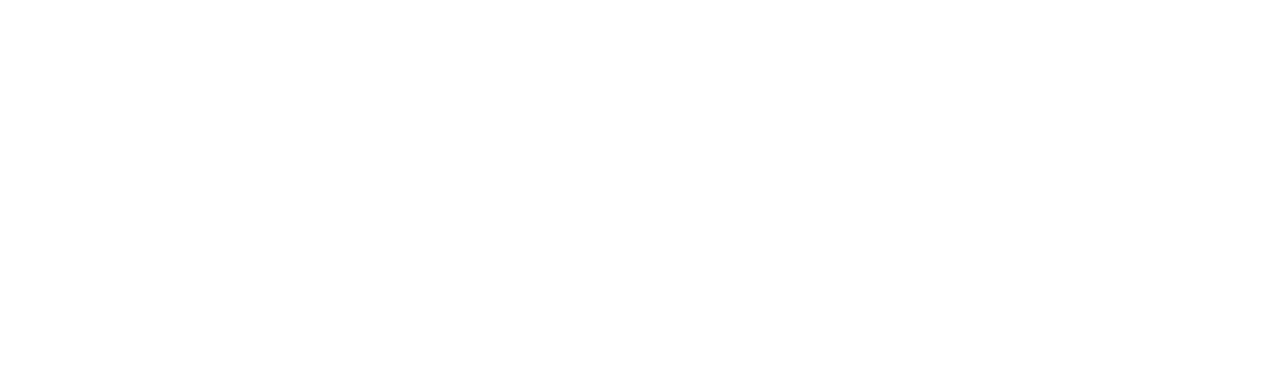
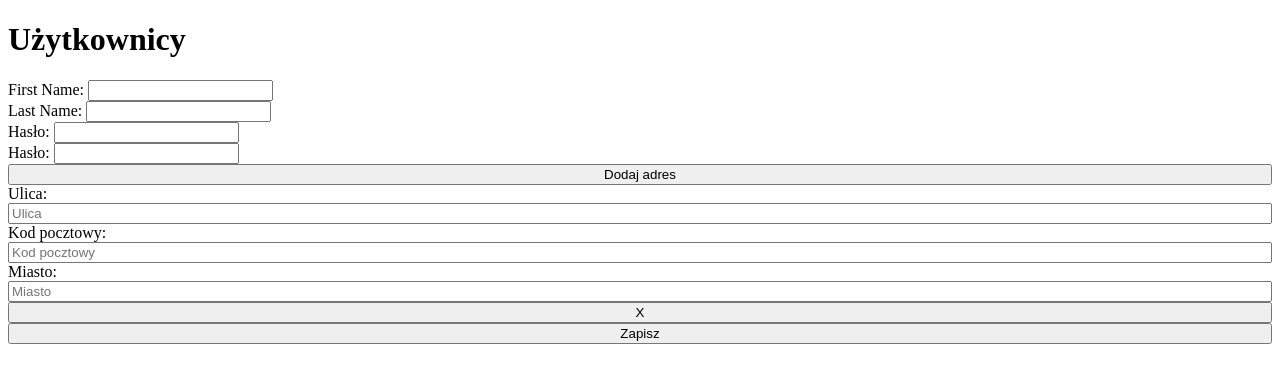
Before and after one commit to sebastianmatyszewski/Simple-Aplication, an Angular app: page /users in a window 1280 px wide. Before the commit this address led to /. Shown: the top 382 px of the page. Built offline with nearby package versions, Linux system fonts and the light colour scheme; sample sign-in values are in the browser's storage.

Commit message:
zadanie 2 bez errorów

```diff
--- a/src/app/addUser/addUser.component.html
+++ /dev/null
@@ -1,3 +0,0 @@
-<p>
-  addUser works!
-</p>
--- a/src/app/addUser/addUser.component.ts
+++ /dev/null
@@ -1,15 +0,0 @@
-import { Component, OnInit } from '@angular/core';
-
-@Component({
-  selector: 'app-addUser',
-  templateUrl: './addUser.component.html',
-  styleUrls: ['./addUser.component.css']
-})
-export class AddUserComponent implements OnInit {
-
-  constructor() { }
-
-  ngOnInit() {
-  }
-
-}
--- a/src/app/app-routing.module.ts
+++ b/src/app/app-routing.module.ts
@@ -1,4 +1,5 @@
-import { AddUserComponent } from './addUser/addUser.component';
+import { TestComponent } from './test/test.component';
+import { UsersComponent } from './users/users.component';
 import { LoginComponent } from './login/login.component';
 import { NgModule } from '@angular/core';
 import { CommonModule } from '@angular/common';
@@ -8,9 +9,16 @@
 const routes: Routes = [
   { path: 'login', component: LoginComponent },
   {
-    path: 'addUser',
-    component: AddUserComponent,
+    path: 'users',
+    component: UsersComponent,
     canActivate: [AuthGuard],
+    title: 'Użytkownicy',
+  },
+  {
+    path: 'test',
+    component: TestComponent,
+    canActivate: [AuthGuard],
+    title: 'test',
   },
   {
     path: '',
--- a/src/app/app.module.ts
+++ b/src/app/app.module.ts
@@ -1,15 +1,15 @@
 import { NgModule } from '@angular/core';
 import { BrowserModule } from '@angular/platform-browser';
-
 import { AppComponent } from './app.component';
 import { AppRoutingModule } from './app-routing.module';
 import { LoginComponent } from './login/login.component';
-import { AddUserComponent } from './addUser/addUser.component';
+import { UsersComponent } from './users/users.component';
 import { HttpClientModule } from '@angular/common/http';
 import { FormsModule, ReactiveFormsModule } from '@angular/forms';
+import { TestComponent } from './test/test.component';
 
 @NgModule({
-  declarations: [AppComponent, LoginComponent, AddUserComponent],
+  declarations: [AppComponent, LoginComponent, UsersComponent, TestComponent],
   imports: [
     BrowserModule,
     AppRoutingModule,
--- a/src/app/login/login.component.html
+++ b/src/app/login/login.component.html
@@ -8,6 +8,6 @@
       <label for="password">Hasło</label>
       <input formControlName="password" type="password" />
     </div>
-    <button>Zaloguj</button>
+    <button type="submit">Zaloguj</button>
   </form>
 </div>
--- a/src/app/login/login.component.ts
+++ b/src/app/login/login.component.ts
@@ -39,8 +39,8 @@
           this.loginForm.reset();
           console.log('Przenoszę');
           this.authService.setLoginStatus(true);
-          this.router.navigate(['addUser']);
-          console.log('przenoszę addUser');
+          this.router.navigate(['users']);
+          console.log('przenoszę users');
         } else {
           alert('Zły login/hasło');
         }
--- /dev/null
+++ b/src/app/test/test.component.html
@@ -0,0 +1,16 @@
+<div [formGroup]="companyForm">
+  <div>
+    <label for="companyName">Company Name</label>
+    <input id="companyName" type="text" formControlName="companyName" />
+  </div>
+  <ng-container formArrayName="admins">
+    <ng-container *ngFor="let adminForm of admins.controls; let index = index">
+      <div [formGroupName]="index">
+        <input id="{{ 'name' + index }}" type="text" formControlName="name" />
+        <input id="{{ 'email' + index }}" type="text" formControlName="email" />
+      </div>
+    </ng-container>
+  </ng-container>
+  <button type="button" (click)="addNewAdmin()">Add</button>
+  <button type="button" (click)="submit()">submit</button>
+</div>
--- /dev/null
+++ b/src/app/test/test.component.ts
@@ -0,0 +1,70 @@
+import { Component, OnInit } from '@angular/core';
+import {
+  FormArray,
+  FormBuilder,
+  FormControl,
+  FormGroup,
+  Validators,
+} from '@angular/forms';
+
+@Component({
+  selector: 'app-test',
+  templateUrl: './test.component.html',
+  styleUrls: ['./test.component.css'],
+})
+export class TestComponent implements OnInit {
+  companyForm = this.fb.group({
+    companyName: new FormControl('', [Validators.required]),
+    admins: this.fb.array([]),
+  });
+
+  constructor(private fb: FormBuilder) {}
+
+  ngOnInit(): void {}
+
+  get admins() {
+    return this.companyForm.controls['admins'] as FormArray;
+  }
+
+  // addNewAdmin() {
+  //   this.admins.push(this.adminForm);
+  // }
+  addNewAdmin() {
+    const fa = this.companyForm.get('admins') as FormArray;
+    fa.push(this.createAdress());
+  }
+
+  createAdress(): FormGroup {
+    // console.log(this.profileForm.get('adresses'));
+    return this.fb.group({
+      name: new FormControl('', [Validators.required]),
+      email: new FormControl('', [Validators.required, Validators.email]),
+    });
+  }
+
+  submit() {
+    console.log(this.companyForm.value);
+  }
+}
+
+// adminForm = this.fb.group({
+//   name: new FormControl('', [Validators.required]),
+//   email: new FormControl('', [Validators.required, Validators.email]),
+// });
+
+// companyForm = this.fb.group({
+//   companyName: new FormControl('', [Validators.required]),
+//   admins: this.fb.array([]),
+// });
+
+// constructor(private fb: FormBuilder) {}
+
+// ngOnInit(): void {}
+
+// get admins() {
+//   return this.companyForm.controls['admins'] as FormArray;
+// }
+
+// addNewAdmin() {
+//   this.admins.push(this.adminForm);
+// }
--- /dev/null
+++ b/src/app/users/users.component.css
@@ -0,0 +1,11 @@
+.adresses{
+  margin: 1rem;
+}
+
+.flex{
+  display: flex;
+}
+
+.flex-column{
+  flex-direction: column;
+}
--- /dev/null
+++ b/src/app/users/users.component.html
@@ -0,0 +1,54 @@
+<h1>{{ title }}</h1>
+
+<form [formGroup]="profileForm" (ngSubmit)="addUser()" class="flex flex-column">
+  <div>
+    <label for="first-name">First Name: </label>
+    <input id="first-name" type="text" formControlName="firstName" />
+  </div>
+  <div>
+    <label for="last-name">Last Name: </label>
+    <input id="last-name" type="text" formControlName="lastName" />
+  </div>
+  <div>
+    <label for="password">Hasło: </label>
+    <input id="password" type="text" formControlName="password" />
+  </div>
+  <div>
+    <label for="confirmPassword">Hasło: </label>
+    <input
+      id="confirm-password"
+      type="text"
+      formControlName="confirmPassword"
+    />
+  </div>
+  <ng-container formArrayName="adresses">
+    <button (click)="addAdress()">Dodaj adres</button>
+    <ng-container *ngFor="let adminForm of adresses.controls; let i = index">
+      <div [formGroupName]="i" class="flex flex-column">
+        <label for="street">Ulica: </label>
+        <input
+          formControlName="street"
+          id="{{ 'street' + i }}"
+          type="string"
+          placeholder="Ulica"
+        />
+        <label for="zip">Kod pocztowy: </label>
+        <input
+          formControlName="zip"
+          id="{{ 'zip' + i }}"
+          type="string"
+          placeholder="Kod pocztowy"
+        />
+        <label for="city">Miasto: </label>
+        <input
+          formControlName="city"
+          id="{{ 'city' + i }}"
+          type="string"
+          placeholder="Miasto"
+        />
+        <button type="button" (click)="deleteAdress(i)">X</button>
+      </div>
+    </ng-container>
+  </ng-container>
+  <button type="submit">Zapisz</button>
+</form>
--- /dev/null
+++ b/src/app/users/users.component.ts
@@ -0,0 +1,86 @@
+import { Title } from '@angular/platform-browser';
+import { ActivatedRoute, Resolve, TitleStrategy } from '@angular/router';
+import { Component, OnInit, Type } from '@angular/core';
+import {
+  AbstractControl,
+  FormArray,
+  FormControl,
+  FormGroup,
+  ValidationErrors,
+  ValidatorFn,
+  Validators,
+} from '@angular/forms';
+import { FormBuilder } from '@angular/forms';
+
+@Component({
+  selector: 'app-users',
+  templateUrl: './users.component.html',
+  styleUrls: ['./users.component.css'],
+})
+export class UsersComponent implements OnInit {
+  title?: string | Type<Resolve<string>>;
+  //@ts-ignore
+  profileForm: FormGroup;
+  constructor(
+    private activatedRoute: ActivatedRoute,
+    private fb: FormBuilder
+  ) {}
+
+  ngOnInit() {
+    this.title = this.activatedRoute.snapshot.routeConfig?.title;
+    this.profileForm = this.fb.group(
+      {
+        firstName: ['', [Validators.required, Validators.maxLength(255)]],
+        lastName: ['', [Validators.required, Validators.maxLength(255)]],
+        password: ['', [Validators.required, Validators.maxLength(255)]],
+        confirmPassword: ['', [Validators.required]],
+        adresses: this.fb.array([this.createAdress()]),
+      },
+      { validator: this.checkPasswords }
+    );
+  }
+
+  get adresses(): FormArray {
+    return <FormArray>this.profileForm.get('adresses');
+  }
+
+  addAdress() {
+    const formArray = this.profileForm.get('adresses') as FormArray;
+    formArray.push(this.createAdress());
+  }
+
+  createAdress(): FormGroup {
+    return this.fb.group({
+      street: new FormControl('', [
+        Validators.required,
+        Validators.maxLength(255),
+      ]),
+      zip: new FormControl('', [
+        Validators.required,
+        Validators.maxLength(255),
+      ]),
+      city: new FormControl('', [
+        Validators.required,
+        Validators.maxLength(255),
+      ]),
+    });
+  }
+
+  deleteAdress(i: number) {
+    const formArray = this.profileForm.get('adresses') as FormArray;
+    formArray.removeAt(i);
+    if (formArray.length === 0) this.addAdress();
+  }
+  addUser() {
+    console.log(this.profileForm.valid ? this.profileForm.value : 'invalid');
+    console.log(this.profileForm.errors);
+  }
+
+  checkPasswords(group: FormGroup) {
+    // here we have the 'passwords' group
+    let pass = group.get('password')?.value;
+    let confirmPass = group.get('confirmPassword')?.value;
+
+    return pass === confirmPass ? null : { notSame: true };
+  }
+}
```
Also changed, not shown: src/app/test/test.component.css (added).
